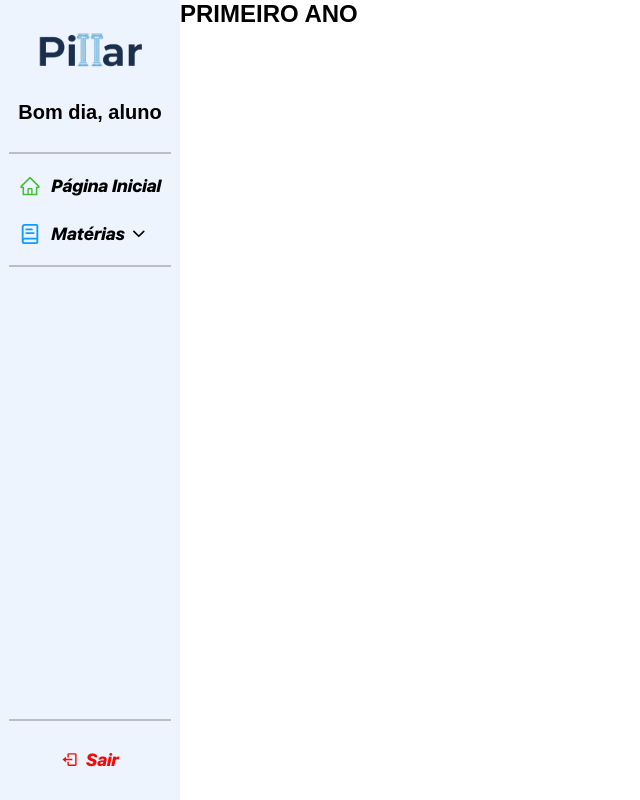
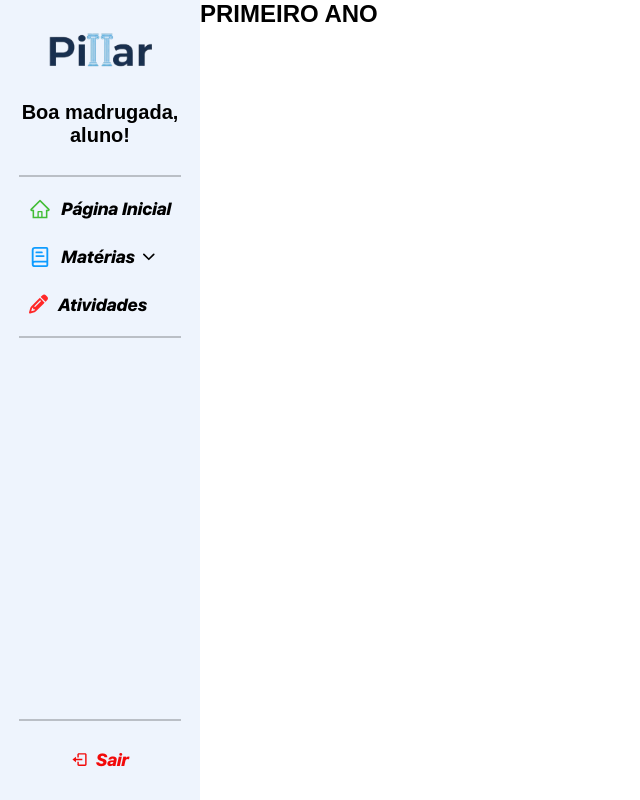
Before and after one commit to flavingimenes/TrabalhoUnivagPillar, a React (Vite) app: page /primeiroAno in a window 1280 px wide. Shown: the whole page, without its empty margins (0-640 px from the left). Built offline with nearby package versions, Linux system fonts and the light colour scheme; the HTML template or start-up script is replaced by a standard one.

Commit message:
activities page adiction
i'm add the activities pages and a basic logic for the "welcome" message

```diff
--- a/src/components/SideBar.css
+++ b/src/components/SideBar.css
@@ -1,6 +1,11 @@
 @font-face {
     font-family: "SfProDisplayHeavyItalic";
     src: url("../assets/sf-pro-display/SFPRODISPLAYHEAVYITALIC.OTF") format("truetype");
+}
+
+@font-face {
+    font-family: "SfProDisplayMedium";
+    src: url("../assets/sf-pro-display/SFPRODISPLAYMEDIUM.OTF") format("truetype");
 }
 
 .sidebar {
@@ -8,8 +13,8 @@
     padding: 0;
     display: flex;
     width: auto;
-    min-height: 100dvh;                  /* Safari 16.4+ e modernos */
-    min-height: 100svh;                  /* boa com barras visíveis */
+    min-height: 100dvh;
+    min-height: 100svh;
     flex-direction: column;
     align-items: center;
     background-color: #72a5ea1f;
@@ -24,6 +29,8 @@
     font-size: 20px;
     margin-top: 20px;
     margin-bottom: 20px;
+    max-width: 200px;
+    text-align: center;
 }
 
 .line {
@@ -58,7 +65,7 @@
 }
 
 .link-text-year{
-
+    font-family: "SfProDisplayMedium", sans-serif, system-ui, -apple-system, BlinkMacSystemFont, 'Segoe UI', Roboto, Oxygen, Ubuntu, Cantarell, 'Open Sans', 'Helvetica Neue', sans-serif;
 }
 
 .book-sidebar-year{
@@ -128,6 +135,10 @@
     font-weight: 700;
 }
 
+.book-sidebar-year{
+    display: none;
+}
+
 .chevron {
     margin-left: 5px;
     transition: transform 200ms ease;
@@ -138,6 +149,9 @@
     transform: rotate(180deg);
 }
 
+#pencil-icon{
+    width: 19px;
+}
 
 
 /* RESPONSIVIDADE TABLET */
@@ -154,6 +168,10 @@
         display: none;
     }
 
+    .book-sidebar-year{
+        display: block;
+    }
+
     .h2-header-sidebar{
         display: none;
     }
@@ -163,8 +181,8 @@
     }
 
     #padding-top-icon{
-        padding-top: 50px;
-        padding-bottom: 20px;
+        padding-top: 40px;
+        padding-bottom: 0.8rem;
     }
 
     .link-text{
@@ -199,4 +217,8 @@
     .logout-bottom{
         font-size: 2rem;
     }
+
+    #pencil-icon{
+        width: 1.8rem;
+    }
 }
--- a/src/components/SideBar.jsx
+++ b/src/components/SideBar.jsx
@@ -10,16 +10,19 @@ import { IoChevronDown } from "react-icons/io5";
 import { AiOutlineHome } from "react-icons/ai";
 import { LuBookText } from "react-icons/lu";
 import { BiLogOut } from "react-icons/bi";
+import { FaPencil } from "react-icons/fa6";
+import { DayHour } from "../utils/DayHour";
 
 const SideBar = () => {
   const [openMaterias, setOpenMaterias] = useState(false);
+  const saudacao = DayHour();
 
   return (
     <>
       <aside className="sidebar">
         <img src={logoPillar} alt="logo pillar" className="logo-sidebar" />
         <h2 className="h2-header-sidebar">
-          Bom dia, aluno
+          {saudacao}, aluno!
         </h2>
         <hr className="line" id="responsiveness"/>
 
@@ -78,6 +81,12 @@ const SideBar = () => {
               <span className="link-text-year">3° Ano</span>
             </NavLink>
           </div>
+          <NavLink to="/atividades"
+          className="sidebar-link">
+            <FaPencil className="icon-sidebar" style={{color: '#ff2828'}}
+            id="pencil-icon"/> <span className="link-text"
+            >Atividades </span>
+          </NavLink>
         </nav>
         <hr className="line" />
         <hr className="line" style={{ marginTop: "auto" }} />
--- /dev/null
+++ b/src/pages/Atividades/Activities.jsx
@@ -0,0 +1,16 @@
+import React from 'react'
+import "./Activities.css"
+import SideBar from '../../components/SideBar'
+
+const Activities = () => {
+  return (
+    <div className='root-home'>
+        <SideBar />
+        <header>
+            <h2>ATIVIDADES</h2>
+        </header>
+    </div>
+  )
+}
+
+export default Activities
--- a/src/routes/Routes.jsx
+++ b/src/routes/Routes.jsx
@@ -6,6 +6,7 @@ import Home from '../pages/Home/Home';
 import PrimeiroAno from '../pages/materias/PrimeiroAno/PrimeiroAno';
 import SegundoAno from '../pages/materias/SegundoAno/SegundoAno';
 import TerceiroAno from '../pages/materias/TerceiroAno/TerceiroAno';
+import Activities from "../pages/Atividades/Activities";
 
 
 function AppRoutes() {
@@ -18,6 +19,7 @@ function AppRoutes() {
         <Route path="/primeiroAno" element={<PrimeiroAno />} />
         <Route path="/segundoAno" element={<SegundoAno />} />
         <Route path="/terceiroAno" element={<TerceiroAno />} />
+        <Route path="/atividades" element={<Activities />} />
         <Route path="*" element={<ErrorPage />} />
       </Routes>
     </BrowserRouter>
--- /dev/null
+++ b/src/utils/DayHour.js
@@ -0,0 +1,13 @@
+export function DayHour(){
+    const hora = new Date().getHours();
+
+    if (hora >= 5 && hora < 12) {
+        return "Bom dia";
+    } else if (hora >= 12 && hora < 18){
+        return "Boa tarde";
+    } else if (hora >= 18 && hora < 23){
+        return "Boa noite";
+    } else {
+        return "Boa madrugada";
+    }
+}
```
Also changed, not shown: src/pages/Atividades/Activities.css (added).
